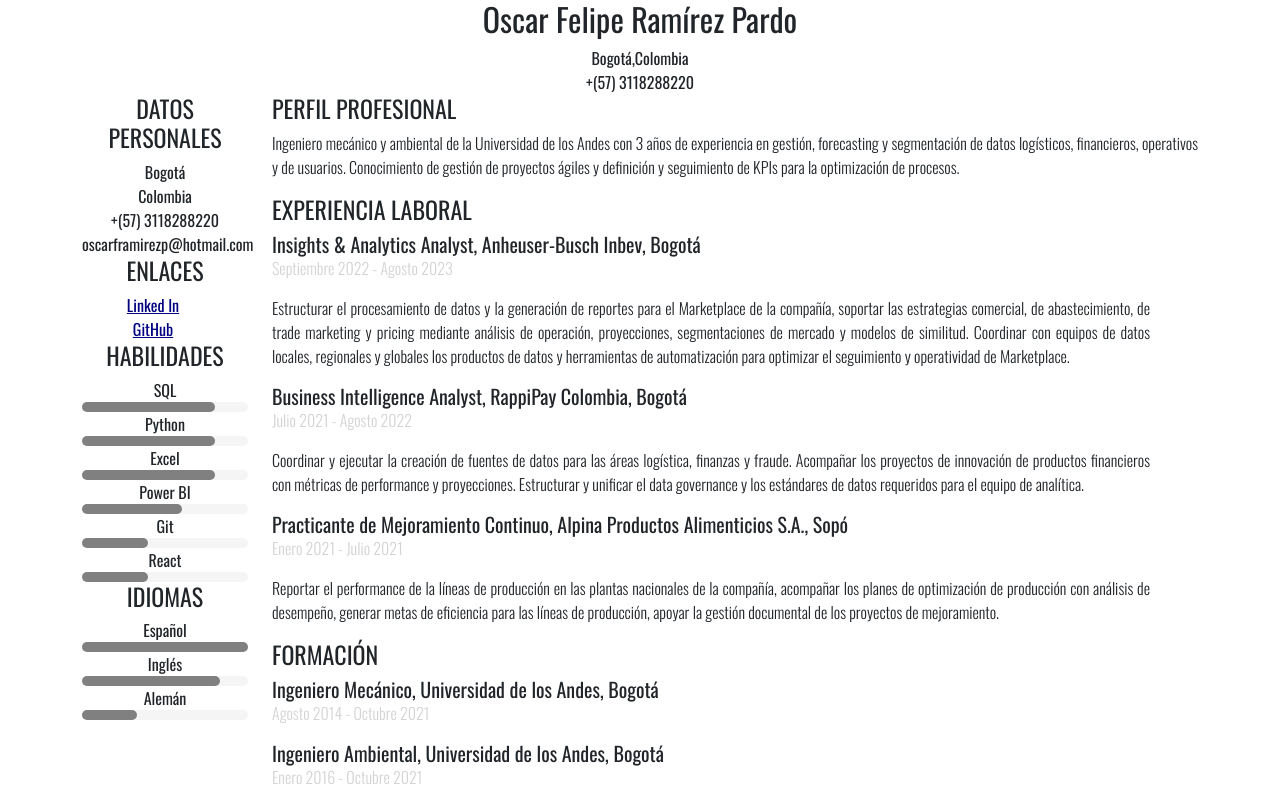
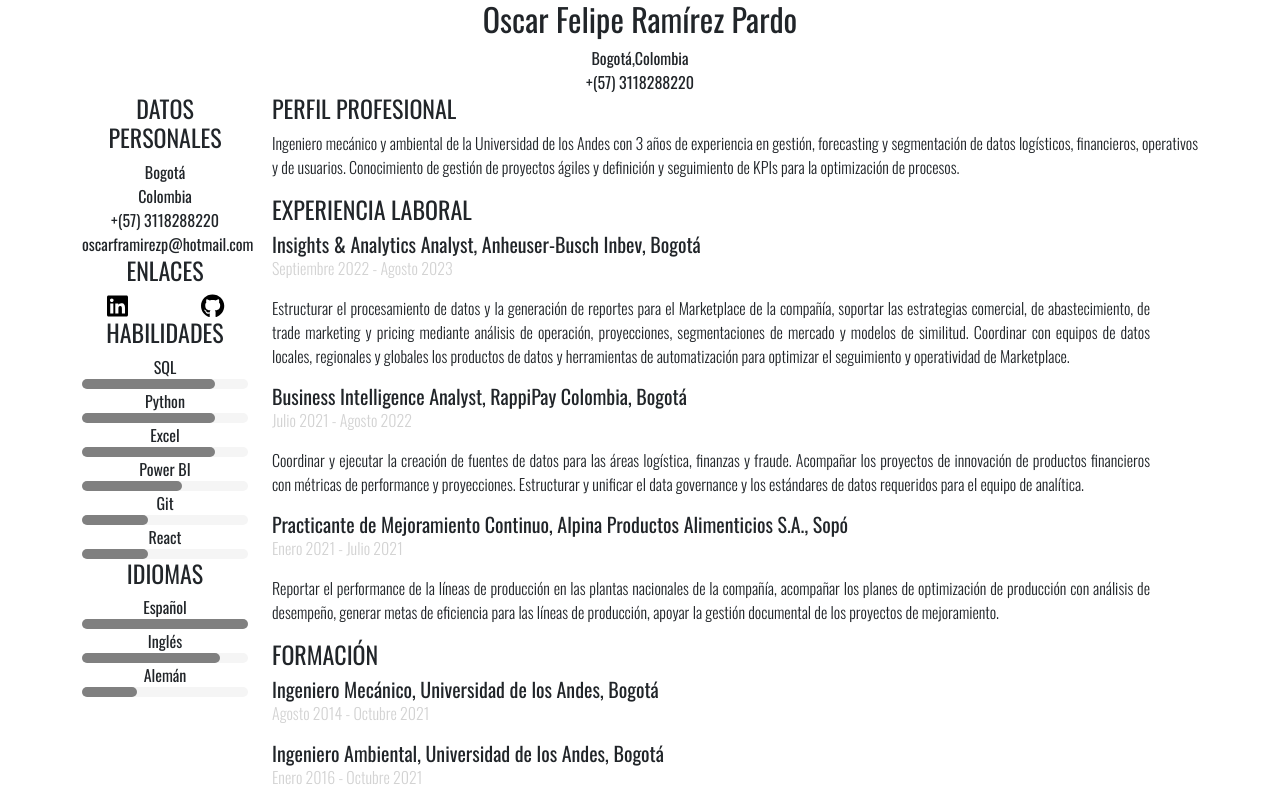
Before and after one commit to notintnotnan/react-cv, a React (Create React App) app: page / in a window 1280 px wide. Shown: the top 800 px of the page. Built offline with nearby package versions, Linux system fonts and the light colour scheme.

Commit message:
Added FontAwesome icons packages, referenced those needed and included them on reflink component display.

```diff
--- a/package.json
+++ b/package.json
@@ -3,6 +3,9 @@
   "version": "0.1.0",
   "private": true,
   "dependencies": {
+    "@fortawesome/fontawesome-svg-core": "^6.4.2",
+    "@fortawesome/free-brands-svg-icons": "^6.4.2",
+    "@fortawesome/react-fontawesome": "^0.2.0",
     "@testing-library/jest-dom": "^5.17.0",
     "@testing-library/react": "^13.4.0",
     "@testing-library/user-event": "^13.5.0",
--- a/src/App.css
+++ b/src/App.css
@@ -35,3 +35,7 @@
   font-family: "Oswald-light";
   color: lightgray;
 }
+
+.faicon {
+  color: black;
+}
--- a/src/components/RefLink.js
+++ b/src/components/RefLink.js
@@ -1,9 +1,12 @@
+import { icons } from "../data/icons";
+import { FontAwesomeIcon } from "@fortawesome/react-fontawesome";
+
 export default function RefLink(props) {
   return (
     <>
-      <div className="row">
+      <div className="col">
         <a className="App-link" href={props.url}>
-          {props.name}
+          <FontAwesomeIcon className="faicon fa-xl" icon={icons[props.name]} />
         </a>
       </div>
     </>
--- /dev/null
+++ b/src/data/icons.js
@@ -0,0 +1,8 @@
+import { faGithub, faLinkedin } from "@fortawesome/free-brands-svg-icons";
+
+const icons = {
+  GitHub: faGithub,
+  "Linked In": faLinkedin,
+};
+
+export { icons };
```
Also changed, not shown: 1 other file (tests, documents, lock files or other folders).
